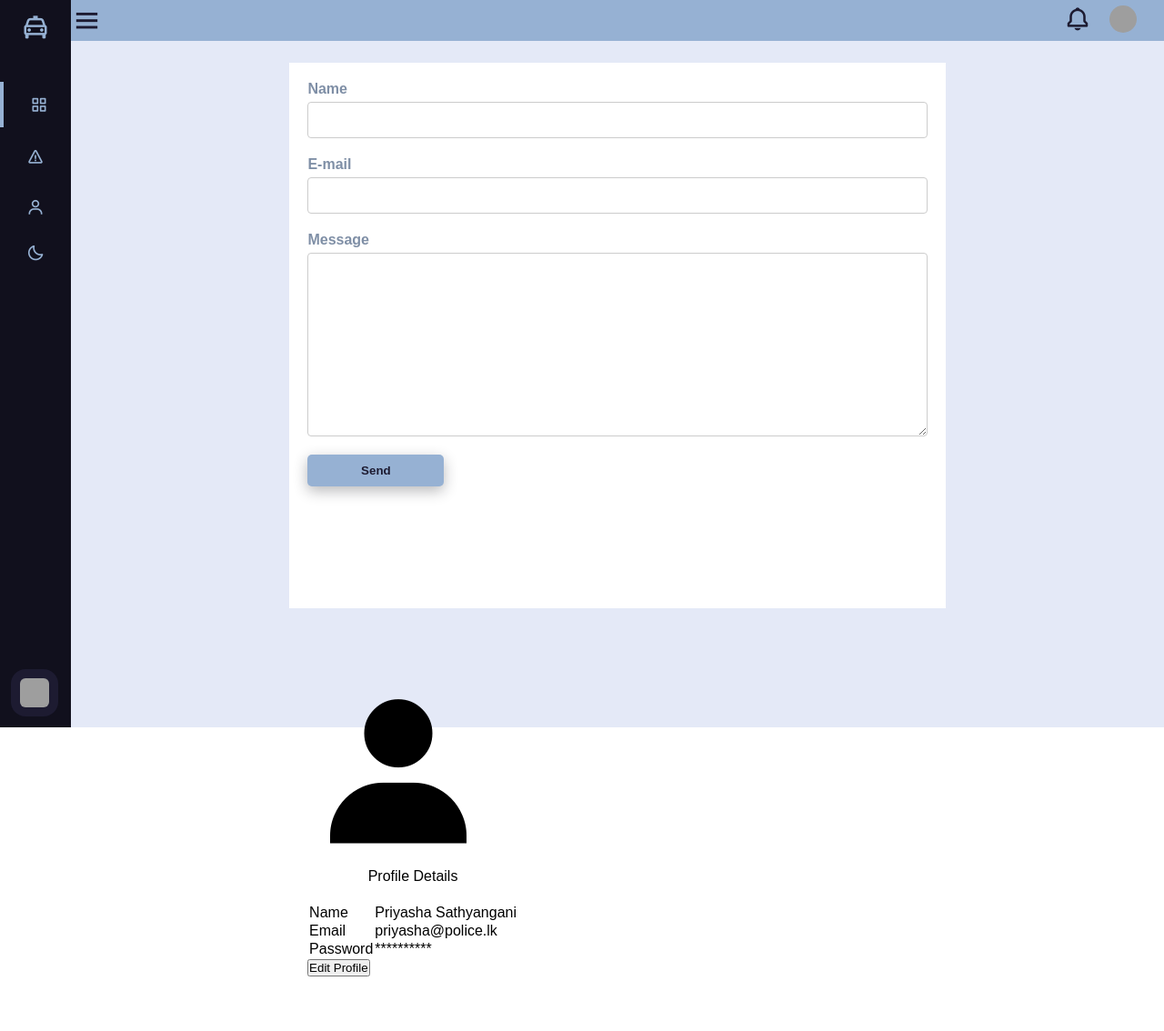
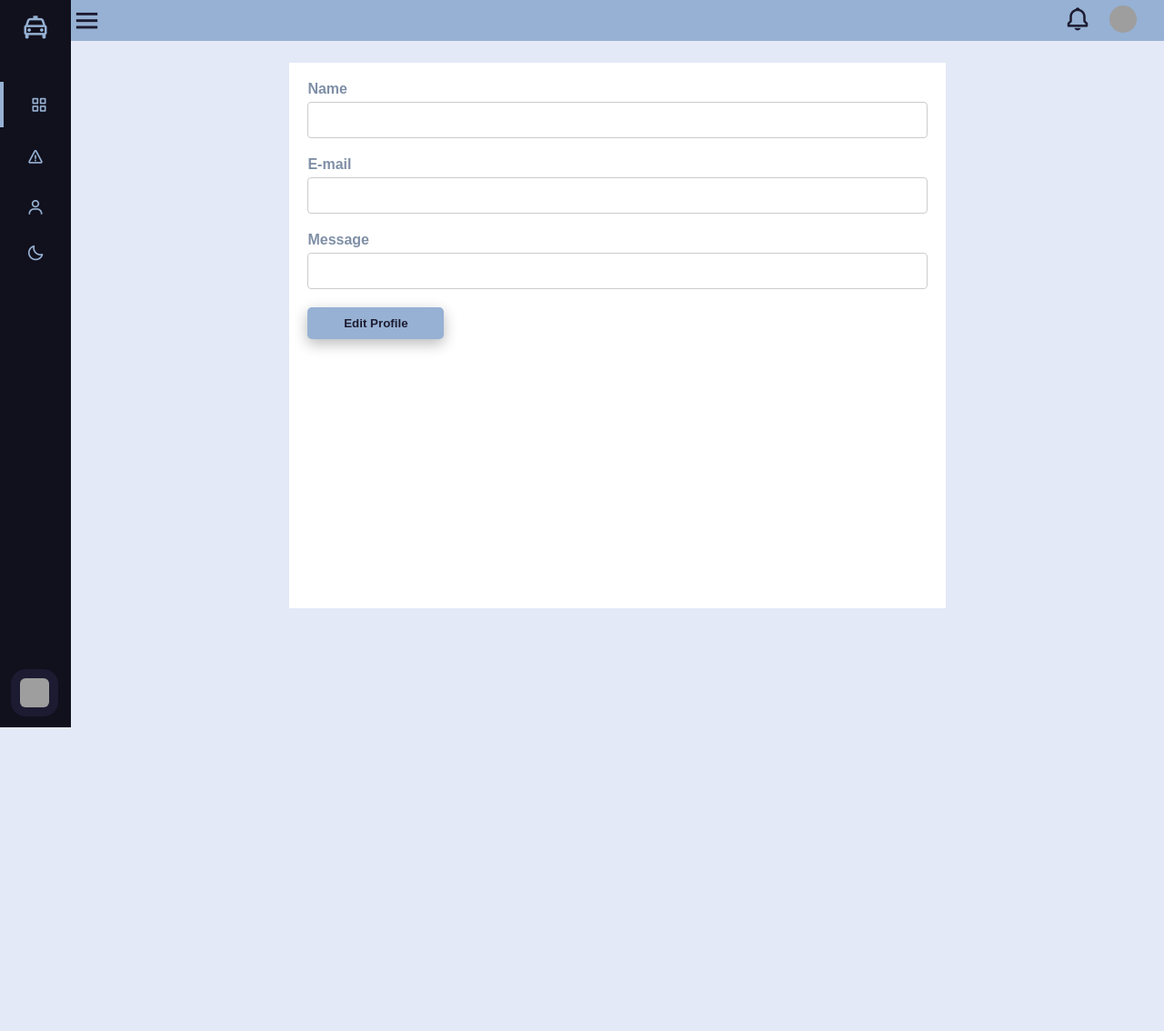
Before and after one commit to thilankajayathilaka/efine, a PHP site: page /public/police_officer/po_profile.php in a window 1280 px wide. Shown: the whole page at 91% size. After the commit the page ends 800 px from the top, so only its background shows below. Run offline with PHP 8.4, Linux system fonts and the light colour scheme; grey boxes are pictures that could not be loaded.

Commit message:
po-profile changed

```diff
--- a/public/police_officer/po_profile.php
+++ b/public/police_officer/po_profile.php
@@ -33,59 +33,14 @@
                 </div>
                 <div class="form-field">
                     <label>Message</label>
-                    <textarea rows="10" placeholder="" name="message"></textarea>
+                    <input type="text" name="name" id="name" value readonly>
                 </div>
 
-                <button class="btn1" type="submit" name="submit">Send</button>
+                <button class="btn1" type="submit" name="submit">Edit Profile</button>
             </form>
             </div>
 
-        <div class="board1" style="width: 900px; margin:0 200px;padding:5%">
 
-            <div class="profile_div">
-                <div class="profile_img">
-                    <i class='bx bxs-user' style='color:#000000; font-size: 200px'></i>
-                </div>
-                <div class="profile_input">
-                    <table>
-                        <tr>
-                            <td colspan="2" style="text-align: center;border:none;padding-bottom:20px;font-size:30px,">
-                                Profile Details
-                            </td>
-                        </tr>
-                        <tr>
-                            <td>Name</td>
-                            <td>
-                                <div class="tdata">
-                                    Priyasha Sathyangani
-                                </div>
-                            </td>
-
-                        </tr>
-                        <tr>
-                            <td>Email</td>
-                            <td>
-                                <div class="tdata">
-                                    priyasha@police.lk
-                                </div>
-                            </td>
-
-                        </tr>
-                        <tr>
-                            <td>Password</td>
-                            <td>
-                                <div class="tdata">
-                                    **********
-                                </div>
-                            </td>
-
-                        </tr>
-
-                    </table>
-                    <button class=edit_profile>Edit Profile</button>
-                </div>
-
-            </div>
 
         </div>
     </section>
```
